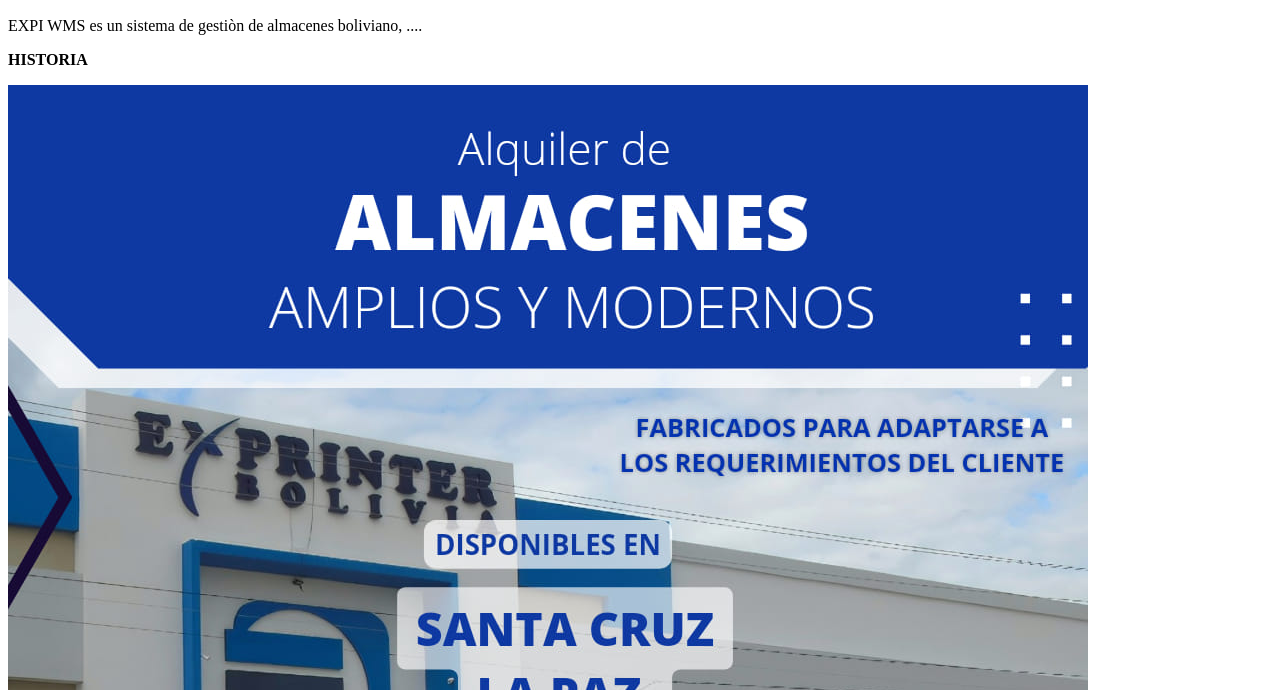
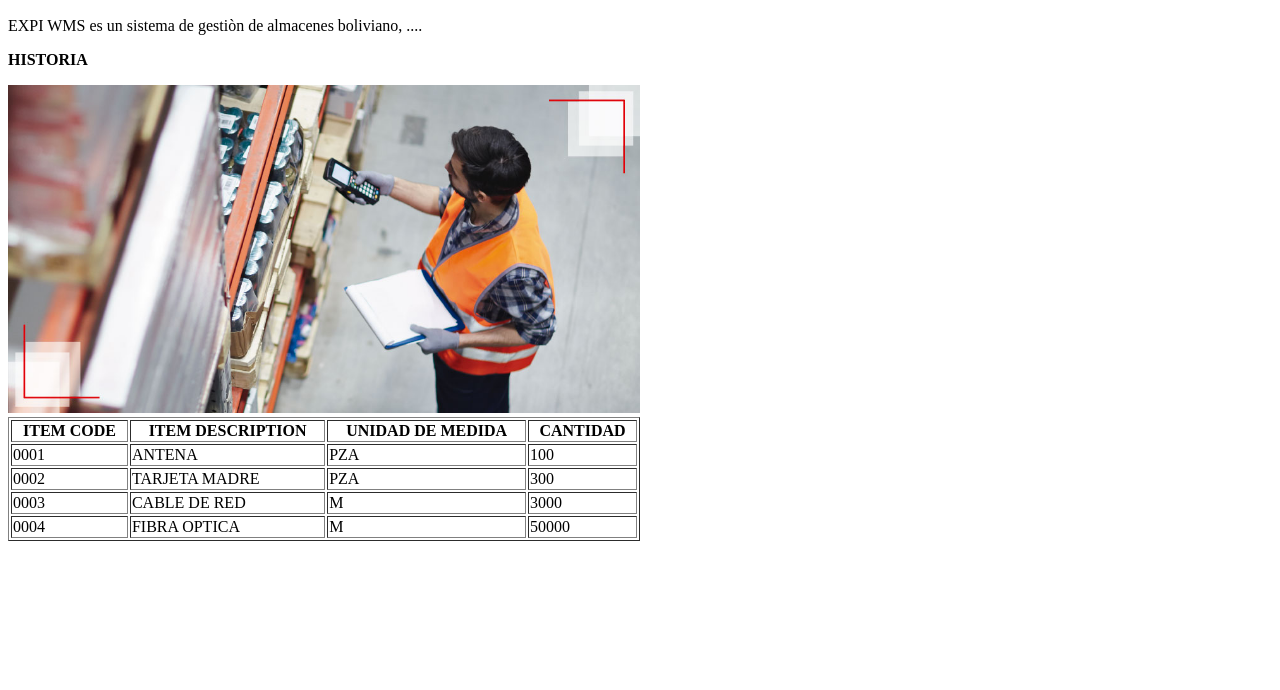
Before and after one commit to ggarciacruz/practicas-html-css-js, a plain HTML site: page archivo.html in a window 1280 px wide. Shown: the part 110-800 px from the top of the page. Drawn offline with Linux system fonts and the light colour scheme.

Commit message:
segundo commit

```diff
--- a/archivo.html
+++ b/archivo.html
@@ -14,7 +14,39 @@
     <h2>Información general</h2>
     <main><p>EXPI WMS  es un sistema de gestiòn de almacenes boliviano, ....</p></main>
     <p><strong>HISTORIA</strong></p>
-    <img src="/assets/foto1.jpg" alt="hola mundo" title="hello world">
+    <img src="/assets/foto2.jpg" alt="hola mundo" title="hello world" style="width: 50%;">
+    <br>
+    <table border="1" width="50%">
+      <th>ITEM CODE</th>
+      <th>ITEM DESCRIPTION</th>
+      <th>UNIDAD DE MEDIDA</th>
+      <th>CANTIDAD</th>
+      <tr>
+        <td>0001</td>
+        <td>ANTENA</td>
+        <td>PZA</td>
+        <td>100</td>
+      </tr>
+      <tr>
+        <td>0002</td>
+        <td>TARJETA MADRE</td>
+        <td>PZA</td>
+        <td>300</td>
+      </tr>
+      <tr>
+        <td>0003</td>
+        <td>CABLE DE RED</td>
+        <td>M</td>
+        <td>3000</td>
+      </tr>
+      <tr>
+        <td>0004</td>
+        <td>FIBRA OPTICA</td>
+        <td>M</td>
+        <td>50000</td>
+      </tr>
+
+    </table>
 
 </body>
 </html>
```
Also changed, not shown: assets/foto2.jpg (added).
